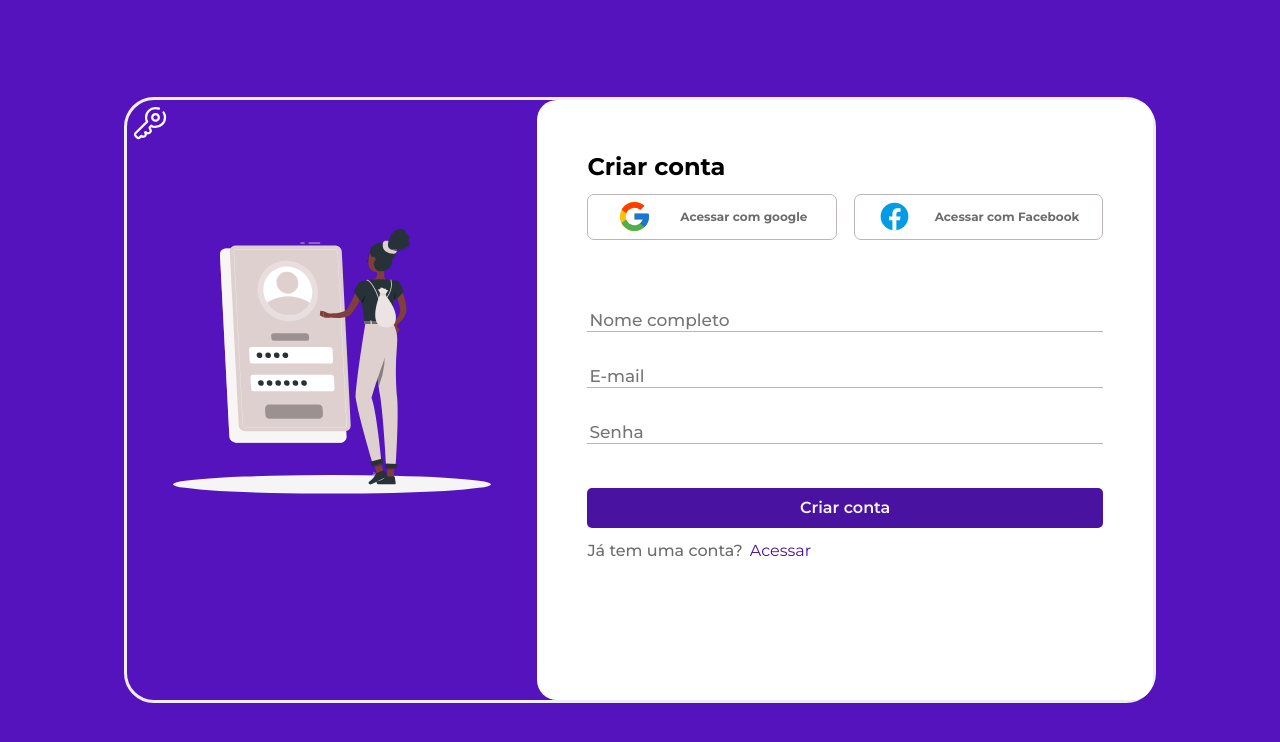
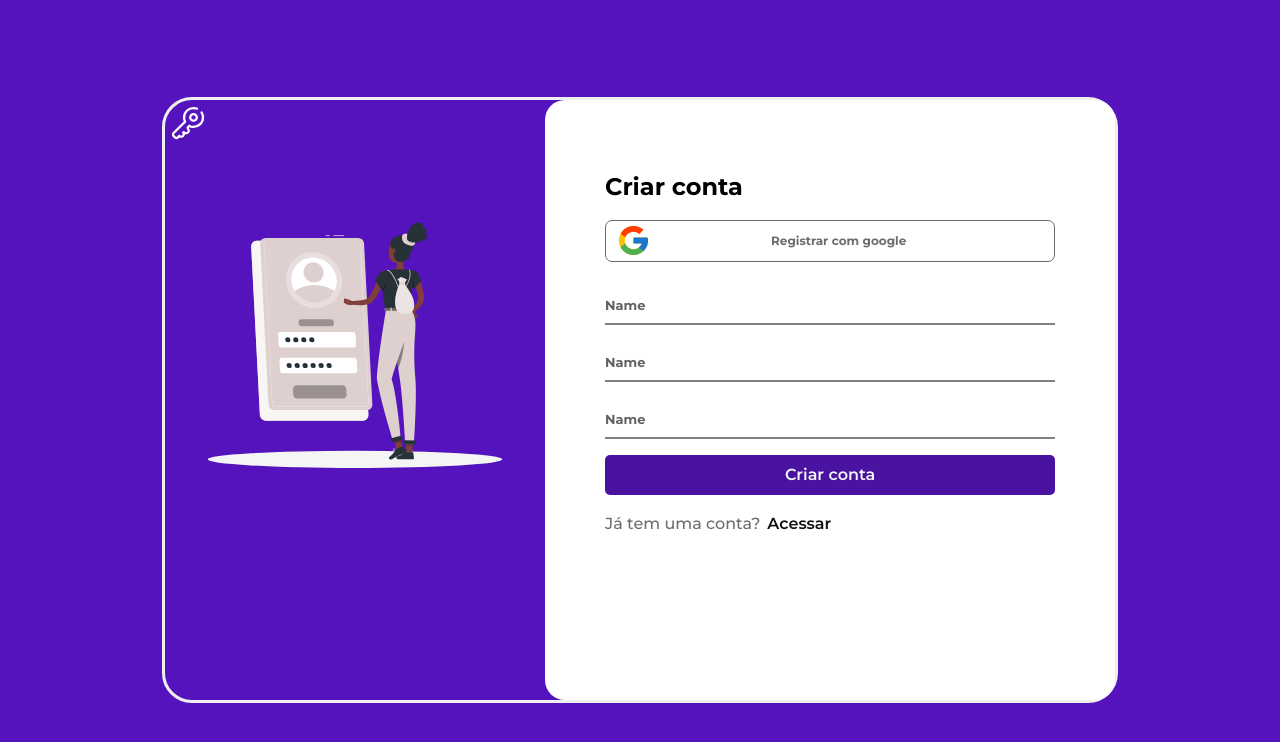
Before and after one commit to juliaam/authentication-front, a Vue app: page / in a window 1280 px wide. Shown: the top 742 px of the page. Built offline with nearby package versions, Linux system fonts and the light colour scheme.

Commit message:
fix: componentization and colors archive

```diff
--- /dev/null
+++ b/src/components/Input.vue
@@ -0,0 +1,99 @@
+<script setup lang="ts">
+const props = defineProps({
+  placeholder: {
+    default: "",
+    type: String,
+  },
+  label: {
+    default: "",
+    type: String,
+  },
+  modelValue: {
+    default: "",
+    type: String,
+  },
+  required: {
+    default: false,
+    type: Boolean,
+  },
+});
+</script>
+
+<template>
+  <div class="form__group field">
+    <input
+      type="input"
+      class="form__field"
+      :placeholder="props.placeholder"
+      required
+      id="inputRef"
+    />
+    <label for="inputRef" class="form__label">Name</label>
+  </div>
+</template>
+
+<style lang="scss" scoped>
+@use "/src/styles/colors.scss" as colors;
+
+.form__group {
+  position: relative;
+  padding: 15px 0 0;
+}
+
+.form__field {
+  font-family: inherit;
+  width: 100%;
+  border: 0;
+  border-bottom: 2px solid gray;
+  outline: 0;
+  font-size: 1.3rem;
+  color: colors.$darkGray;
+  padding: 7px 0;
+  background: transparent;
+  transition: border-color 0.2s;
+
+  &::placeholder {
+    color: transparent;
+  }
+
+  &:placeholder-shown ~ .form__label {
+    font-size: 1.3rem;
+    cursor: text;
+    top: 20px;
+  }
+}
+
+.form__label {
+  position: absolute;
+  top: 0;
+  display: block;
+  transition: 0.2s;
+  font-size: 1rem;
+  color: colors.$darkGray;
+  font-weight: 700;
+}
+
+.form__field:focus {
+  ~ .form__label {
+    position: absolute;
+    top: 0;
+    display: block;
+    transition: 0.2s;
+    font-size: 1rem;
+    color: colors.$darkGray;
+    font-weight: 700;
+  }
+  padding-bottom: 6px;
+  font-weight: 500;
+  border-width: 3px;
+  border-image: linear-gradient(to right, colors.$lightGray, colors.$gray);
+  border-image-slice: 1;
+}
+
+.form__field {
+  &:required,
+  &:invalid {
+    box-shadow: none;
+  }
+}
+</style>
--- /dev/null
+++ b/src/components/Register/Card.vue
@@ -0,0 +1,51 @@
+<script setup lang="ts">
+import { StyleValue } from "vue";
+
+defineProps<{
+  src: string;
+  alt: string;
+  text: string;
+  style: StyleValue;
+}>();
+</script>
+
+<template>
+  <div class="card" :style="style">
+    <img class="card__img" :src="src" :alt="alt" />
+    <div class="card__text">
+      <p>{{ text }}</p>
+    </div>
+  </div>
+</template>
+
+<style lang="scss">
+@use "/src/styles/colors.scss" as colors;
+@use "/src/styles/fonts.scss" as fonts;
+
+.card {
+  max-height: 5rem;
+
+  font-size: 1.2rem;
+  font-weight: fonts.$bold;
+  color: colors.$gray;
+
+  display: flex;
+
+  gap: 12rem;
+
+  padding-top: 0.1rem;
+  padding-bottom: 0.1rem;
+  padding-inline: 1rem;
+  align-items: center;
+
+  border: 1px solid colors.$gray;
+  border-radius: 0.7rem;
+
+  cursor: pointer;
+
+  &__img {
+    max-width: 35px;
+    max-height: 35px;
+  }
+}
+</style>
--- a/src/components/Register/Register.vue
+++ b/src/components/Register/Register.vue
@@ -1,26 +1,14 @@
 <script setup lang="ts">
-import { ref } from "vue";
-import facebook from "./img/facebookIcon.svg";
 import google from "./img/googleIcon.svg";
 import loginIllustration from "./img/loginIllustration.svg";
 import icon from "./img/keyIcon.svg";
+import Card from "./Card.vue";
+import Input from "../Input.vue";
 
-const $nameLabel = ref(null);
-const $emailLabel = ref(null);
-const $passwordLabel = ref(null);
-
-const formRegister = ref({
-  name: { value: "", isFocusing: false },
-  email: { value: "", isFocusing: false },
-  password: { value: "", isFocusing: false },
-});
-
-const activeLabel = (
-  elementRef: any,
-  value: { value: string; isFocusing: boolean }
-) => {
-  elementRef.classList.add("label--active");
-  value.isFocusing = true;
+const form = {
+  name: "",
+  email: "",
+  password: "",
 };
 </script>
 
@@ -38,55 +26,32 @@ const activeLabel = (
       <div class="container-register__in--content">
         <h2 class="container-register__title">Criar conta</h2>
         <div class="container-register__card-group">
-          <div class="container-register__card">
-            <img
-              class="container-register__img"
-              :src="google"
-              alt="google icon"
-            />
-            <p class="container-register__card--text">Acessar com google</p>
-          </div>
-          <div class="container-register__card">
-            <img
-              class="container-register__img"
-              :src="facebook"
-              alt="facebook icon"
-            />
-            <p class="container-register__card--text">Acessar com Facebook</p>
-          </div>
+          <Card
+            :style="{ width: '100%' }"
+            :src="google"
+            alt="Google Icon"
+            text="Registrar com google"
+          />
         </div>
         <div class="container-register__input-group">
-          <label class="container-register__label" for="name" ref="$nameLabel"
-            >Nome Completo
-          </label>
-          <input
-            @focus="activeLabel($nameLabel, formRegister.name)"
-            v-model="formRegister.name.value"
-            class="container-register__input"
-            :placeholder="formRegister.name.isFocusing ? '' : 'Nome completo'"
+          <Input
+            label="Nome"
+            v-model="form.name"
+            placeholder="Nome"
+            style="margin-top: 1rem"
           />
-          <label class="container-register__label" for="email" ref="$emailLabel"
-            >E-mail</label
-          >
-          <input
-            @focus="activeLabel($emailLabel, formRegister.email)"
-            v-model="formRegister.email.value"
-            name="email"
-            class="container-register__input"
-            :placeholder="formRegister.email.isFocusing ? '' : 'E-mail'"
+          <Input
+            label="Email"
+            v-model="form.email"
+            placeholder="Email"
+            style="margin-top: 1rem"
           />
-          <label
-            class="container-register__label"
-            for="password"
-            ref="$passwordLabel"
-            >Senha</label
-          >
-          <input
-            @focus="activeLabel($passwordLabel, formRegister.password)"
-            v-model="formRegister.password.value"
-            name="password"
-            class="container-register__input"
-            :placeholder="formRegister.password.isFocusing ? '' : 'Senha'"
+
+          <Input
+            label="Senha"
+            v-model="form.password"
+            placeholder="Senha"
+            style="margin-top: 1rem"
           />
         </div>
         <button class="container-register__button">Criar conta</button>
@@ -140,29 +105,14 @@ const activeLabel = (
 
   &__card-group {
     display: flex;
-    margin-bottom: 5rem;
-    justify-content: space-between;
-  }
 
-  &__card {
-    justify-content: space-evenly;
-    display: flex;
-    align-items: center;
-    border: 1px solid colors.$lightGray;
-    border-radius: 0.7rem;
-    width: 48%;
-    padding-top: 0.3rem;
-    padding-bottom: 0.3rem;
-    cursor: pointer;
-    font-size: 1.2rem;
-    font-weight: fonts.$bold;
-    color: colors.$gray;
+    justify-content: end;
   }
 
   &__button {
     min-width: 100%;
     height: 4rem;
-    background-color: rgba(74, 18, 161, 255);
+    background-color: colors.$primary;
     color: whitesmoke;
     border: none;
     border-radius: 0.5rem;
@@ -173,11 +123,6 @@ const activeLabel = (
     font-weight: fonts.$semiBold;
     font-family: fonts.$mainFont;
     cursor: pointer;
-  }
-
-  &__img {
-    width: 35px;
-    height: 35px;
   }
 
   &__label {
@@ -196,32 +141,21 @@ const activeLabel = (
     transform: translateY(0);
   }
 
-  &__input {
-    min-width: 100%;
-    background-color: transparent;
-    border: none;
-    border-bottom: 0.05rem solid colors.$lightGray;
-    box-sizing: border-box;
-    margin-bottom: 1.4rem;
-
-    font-weight: fonts.$normal;
-    font-family: fonts.$mainFont;
-    font-size: 1.7rem;
-    color: colors.$gray;
-  }
-  &__input:focus {
-    outline: none;
-  }
-
   &__bottom {
     display: flex;
   }
   &__text {
     color: colors.$gray;
+
+    display: flex;
+    justify-content: center;
+
     &--clickable {
-      color: rgba(74, 18, 161, 255);
+      color: colors.$black;
+      font-weight: fonts.$semiBold;
+
       margin-left: 0.7rem;
-      font-weight: fonts.$thin;
+
       cursor: pointer;
     }
   }
@@ -231,13 +165,16 @@ const activeLabel = (
   .container-register {
     &__in {
       &--content {
-        margin: 4rem 5rem auto 5rem;
+        display: flex;
+
+        gap: 0.6rem;
+
+        padding: 4rem;
       }
     }
     &__button {
       margin-top: 45%;
     }
-
   }
 }
 
@@ -259,19 +196,24 @@ const activeLabel = (
     &__out {
       min-width: 40%;
       height: 100%;
+
       display: block !important;
     }
+
     &--content {
       display: flex;
       flex-direction: column;
       color: colors.$lightGray;
       margin: 8rem 10rem auto 10rem;
     }
+
     &__in {
       height: 100%;
+      width: 60%;
     }
+
     &__button {
-      margin-top: 3rem;
+      margin-top: 1rem;
     }
   }
 }
--- a/src/styles/colors.scss
+++ b/src/styles/colors.scss
@@ -1,6 +1,11 @@
-$mainBackground: rgb(84, 19, 189);
-
 // colors
 
+$primary: rgb(74, 18, 161);
+
+$black: rgb(17, 17, 17);
+
+$gray: rgb(110, 107, 107);
+$darkGray: rgb(98, 98, 98);
 $lightGray: rgb(187, 181, 181);
-$gray:rgb(110, 107, 107);
+
+$mainBackground: rgb(84, 19, 189);
```
